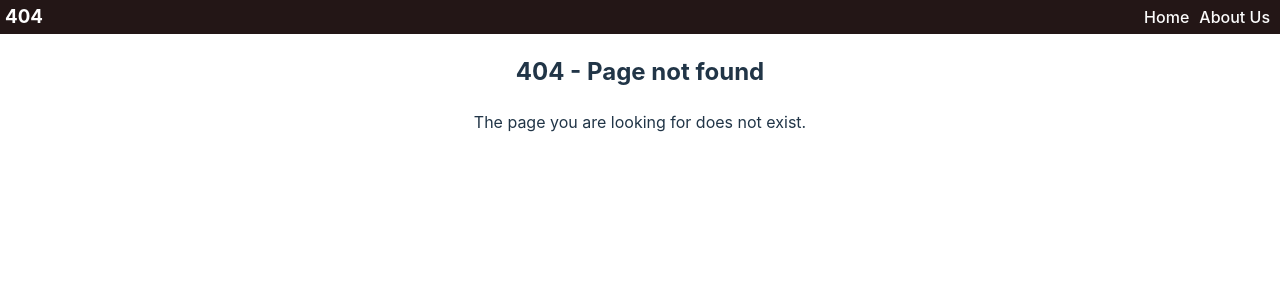
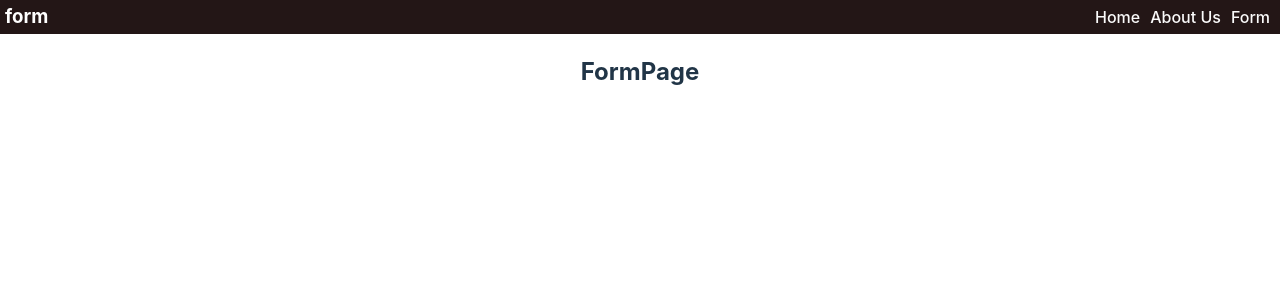
Before and after one commit to osipikav/rss-react, a React (Vite) app: page /form in a window 1280 px wide. Before the commit this address led to /404. Shown: the top 300 px of the page. Built offline with nearby package versions, Linux system fonts and the light colour scheme.

Commit message:
feat: add form page

```diff
--- a/src/App.tsx
+++ b/src/App.tsx
@@ -6,6 +6,7 @@ import { Navigate, Route, Routes } from 'react-router-dom';
 import NotFoundPage from './pages/NotFondPage';
 import { HomePage } from './pages/HomePage/HomePage';
 import AboutPage from './pages/AboutPage';
+import FormPage from './pages/FormPage/FormPage';
 
 function App() {
   return (
@@ -14,6 +15,7 @@ function App() {
       <Routes>
         <Route path="/" element={<HomePage />} />
         <Route path="/about" element={<AboutPage />} />
+        <Route path="/form" element={<FormPage />} />
         <Route path="*" element={<Navigate to="/404" />} />
         <Route path="/404" element={<NotFoundPage />} />
       </Routes>
--- a/src/components/Navigation.tsx
+++ b/src/components/Navigation.tsx
@@ -11,6 +11,9 @@ function Navigation() {
         <li>
           <Link to="/about">About Us</Link>
         </li>
+        <li>
+          <Link to="/form">Form</Link>
+        </li>
       </ul>
     </nav>
   );
--- /dev/null
+++ b/src/pages/FormPage/FormPage.tsx
@@ -0,0 +1,11 @@
+import React from 'react';
+
+function FormPage() {
+  return (
+    <div>
+      <h2>FormPage</h2>
+    </div>
+  );
+}
+
+export default FormPage;
```
Also changed, not shown: src/pages/FormPage/FormPage.css (added).
